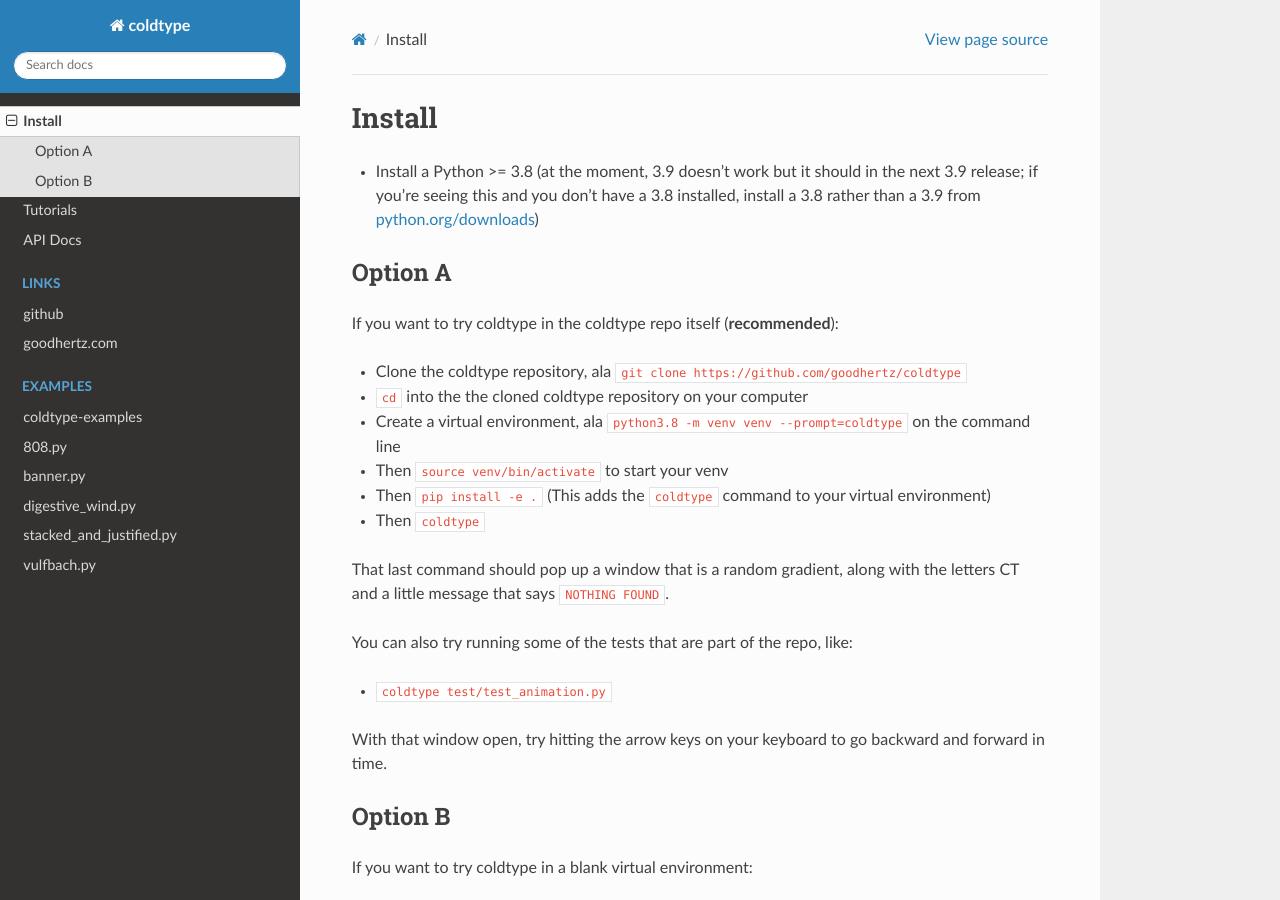
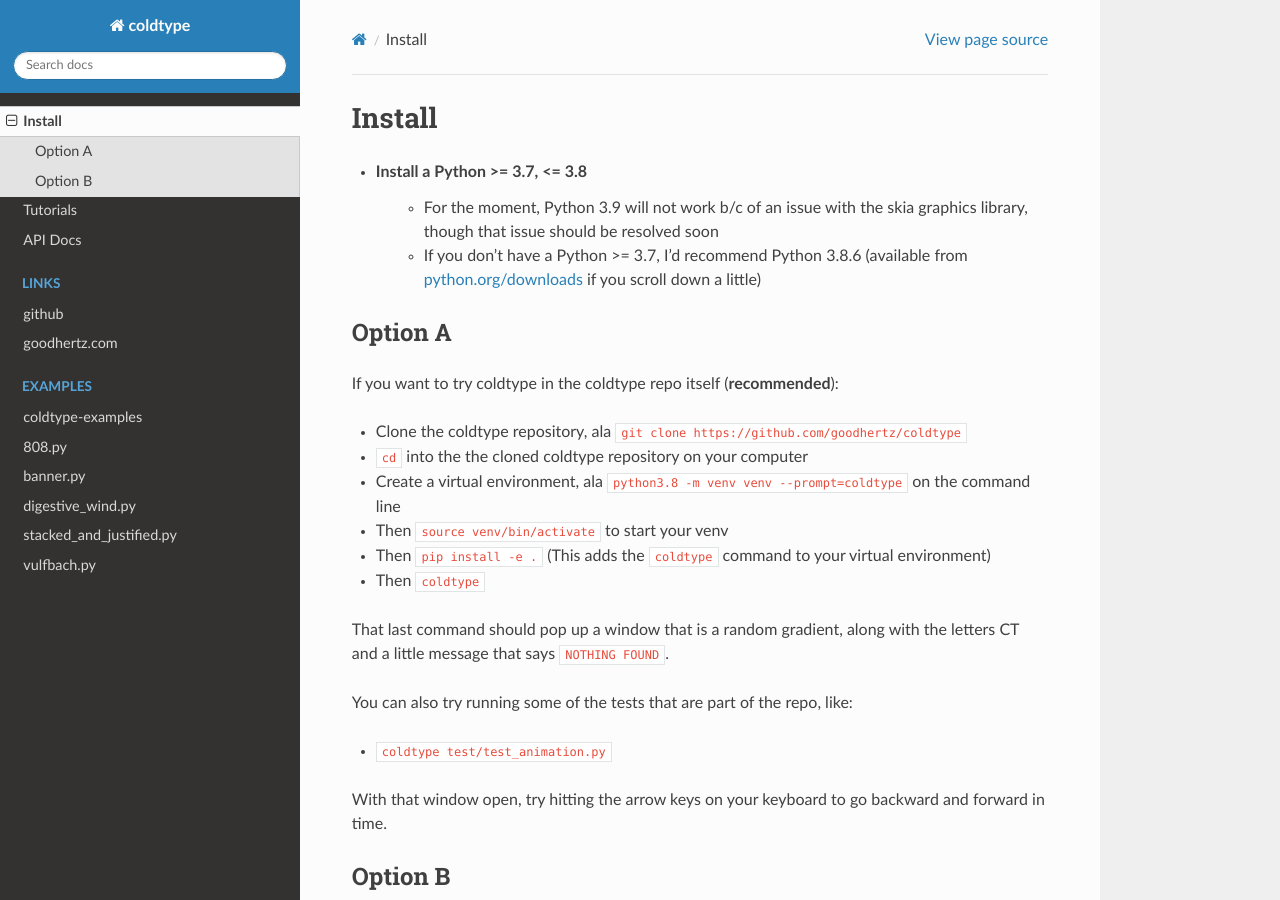
Before and after one commit to Digitalintf/coldtype, a Sphinx documentation site: the page built from docs/install.rst, in a window 1280 px wide and 900 px high. Built offline with Sphinx 7.4.7 and the Read the Docs theme 2.0.0, drawn with Linux system fonts in a browser that asks for light colours.

```diff
--- a/docs/install.rst
+++ b/docs/install.rst
@@ -1,7 +1,9 @@
 Install
 =======
 
-* Install a Python >= 3.8 (at the moment, 3.9 doesn’t work but it should in the next 3.9 release; if you’re seeing this and you don’t have a 3.8 installed, install a 3.8 rather than a 3.9 from `python.org/downloads <https://python.org/downloads>`_)
+* Install a Python >= 3.7, <= 3.8
+    * For the moment, Python 3.9 will not work b/c of an issue with the skia graphics library, though that issue should be resolved soon
+    * If you don’t have a Python >= 3.7, I’d recommend Python 3.8.6 (available from `python.org/downloads <https://python.org/downloads>`_ if you scroll down a little)
 
 Option A
 --------
```
Also changed, not shown: README.md (+1 -1 lines), assets/banner_3.gif (added).
